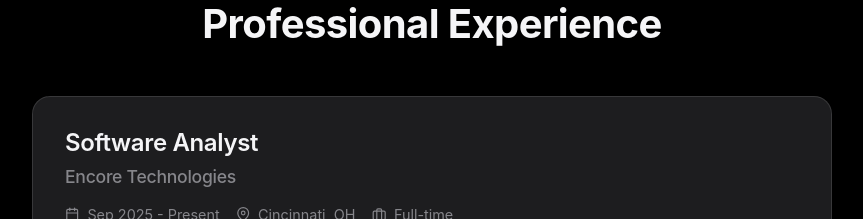
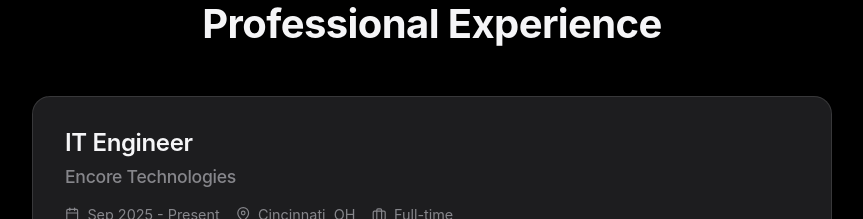
Before and after one commit to AdkersonJohn/resume-website, a React (Create React App) app: page / in a window 1280 px wide. Shown: the part 900-1119 px from the top of the page, without its empty margins (208-1071 px from the left). Built offline with nearby package versions, Linux system fonts and the light colour scheme.

Commit message:
Retitle Encore role to IT Engineer
John confirms the Encore Technologies role is IT Engineer. Aligns the site with
the title now on his LinkedIn profile and resume, replacing the previous
'Software Analyst'.

Experience.test.tsx pins job titles in exact order, so it is updated alongside.

```diff
--- a/src/components/Experience.tsx
+++ b/src/components/Experience.tsx
@@ -101,7 +101,7 @@ const Responsibility = styled.li`
 const Experience: React.FC = () => {
   const experiences = [
     {
-      title: "Software Analyst",
+      title: "IT Engineer",
       company: "Encore Technologies",
       location: "Cincinnati, OH",
       period: "Sep 2025 - Present",
```
Also changed, not shown: 1 other file (tests, documents, lock files or other folders).
